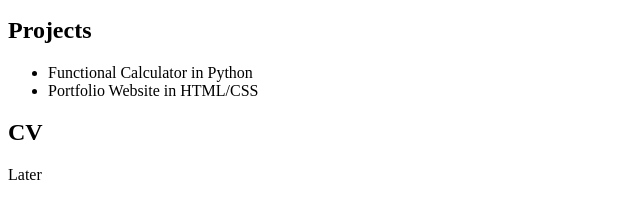
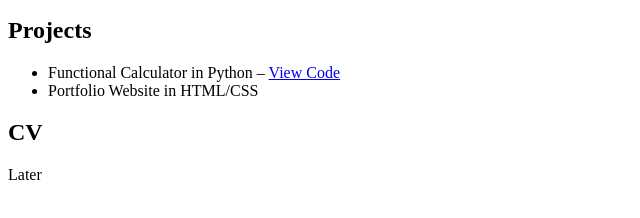
Before and after one commit to RonakSahu05/portfolio.for.csl, a plain HTML site: page index.html in a window 1280 px wide. Shown: the part 186-404 px from the top of the page, 0-640 px from the left. Drawn offline with Linux system fonts and the light colour scheme.

Commit message:
Update index.html

```diff
--- a/index.html
+++ b/index.html
@@ -10,7 +10,10 @@
   <p>I play a Lot of Chess, and sometimes code.</p>
   <h2>Projects</h2>
   <ul>
-    <li>Functional Calculator in Python</li>
+    <li>
+  Functional Calculator in Python –
+  <a href="https://github.com/RonakSahu05/portfolio.for.csl/blob/main/calculator.py" target="_blank">View Code</a>
+</li>
     <li>Portfolio Website in HTML/CSS </li>
   </ul>
   <h2>CV</h2>
```
